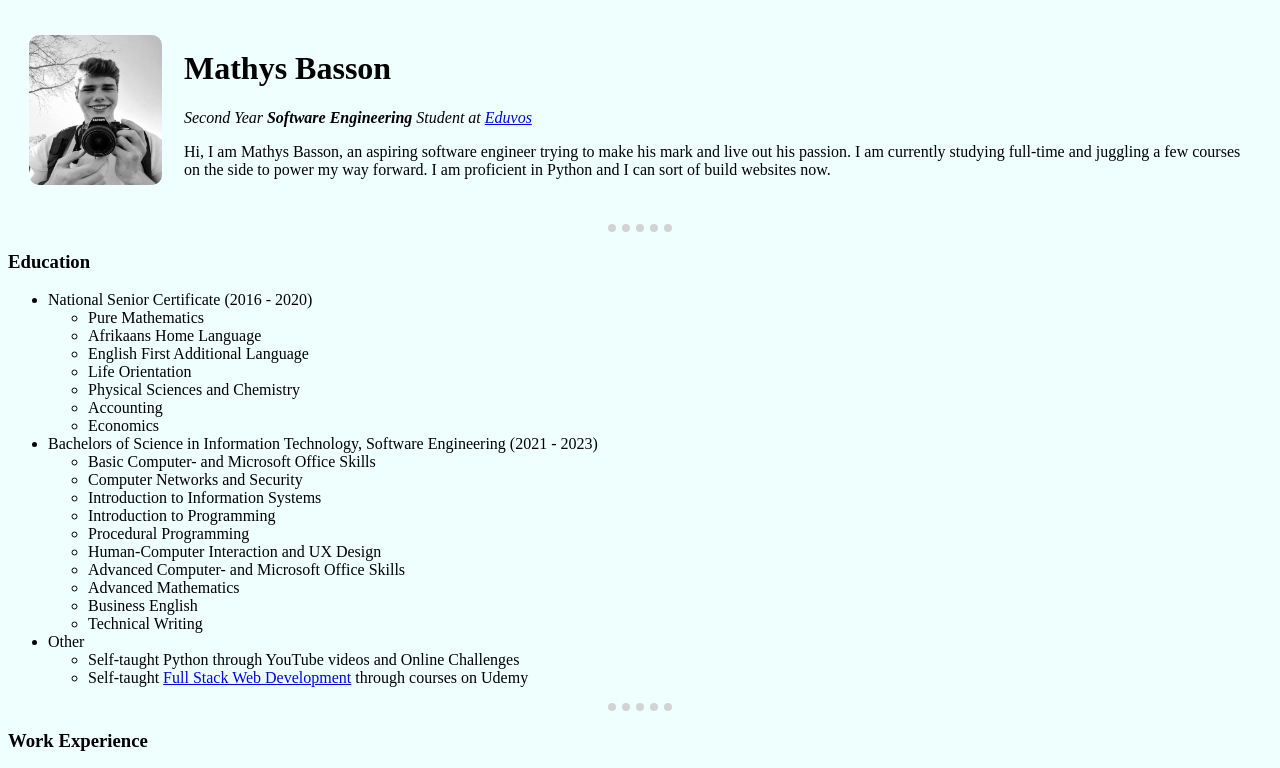
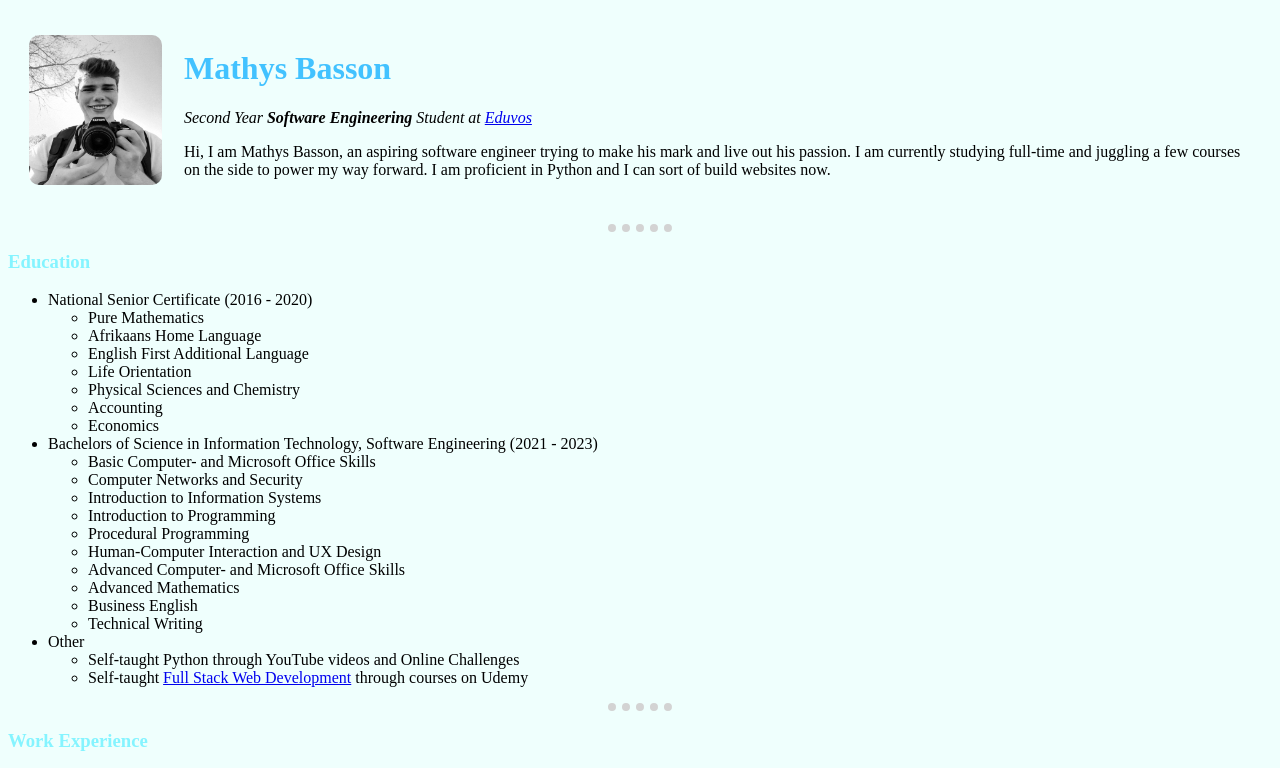
Before and after one commit to SirChillsalot/cv, a plain HTML site: page index.html in a window 1280 px wide. Shown: the top 768 px of the page. Drawn offline with Linux system fonts and the light colour scheme.

Commit message:
Updates to cv styles

```diff
--- a/css/styles.css
+++ b/css/styles.css
@@ -12,3 +12,11 @@ img {
     width: 133px;
     border-radius: 10px;
 }
+
+h1 {
+    color: #42C2FF;
+}
+
+h3 {
+    color: #85F4FF;
+}
```
Also changed, not shown: index.html (+0 -1 lines).
